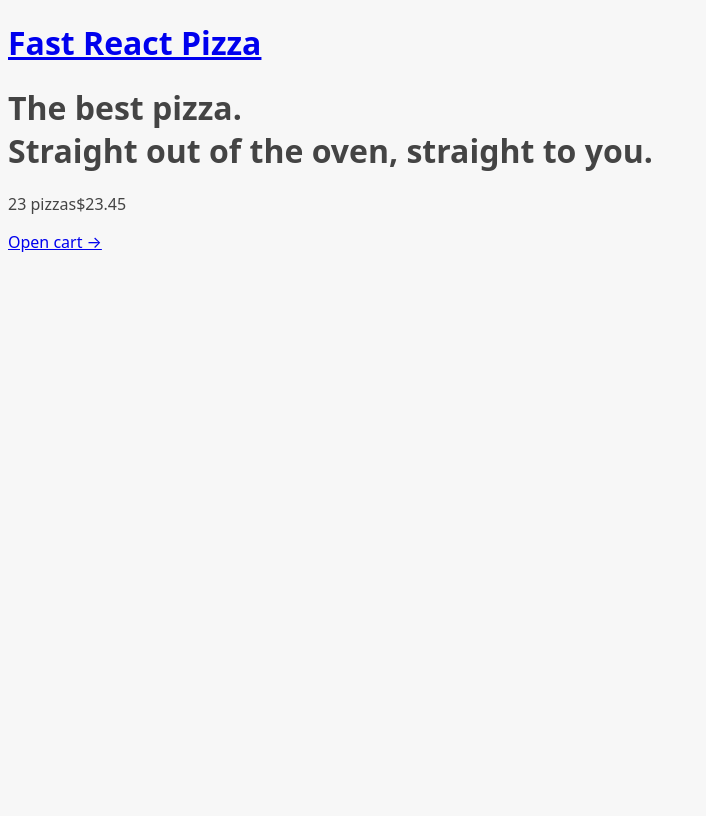
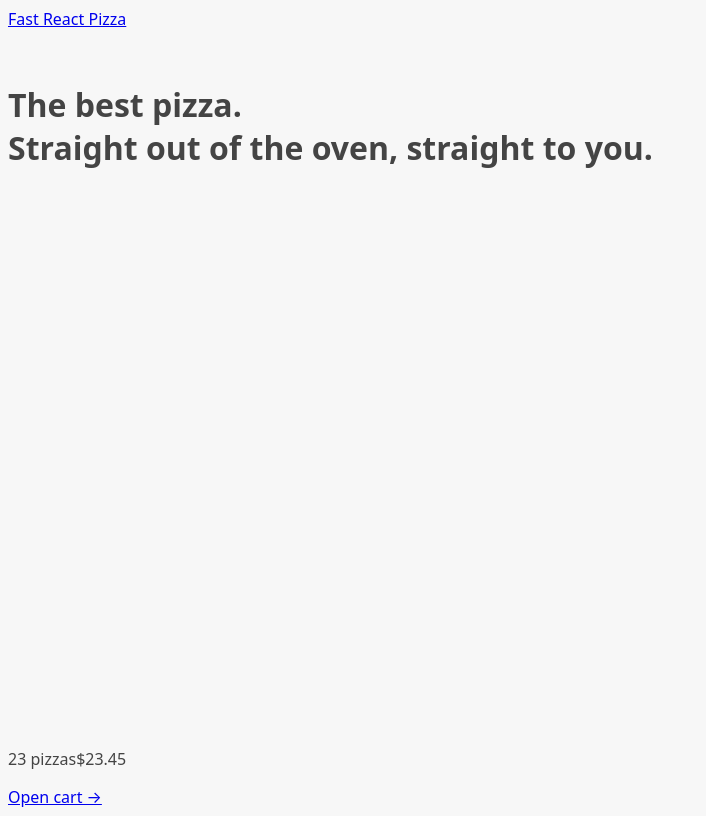
Before and after one commit to VisheshSingh/fast-react-pizza, a React (Vite) app: page / in a window 1280 px wide. Shown: the whole page, without its empty margins (0-706 px from the left). Built offline with nearby package versions, Linux system fonts and the light colour scheme.

Commit message:
loading 🔃

```diff
--- a/src/ui/AppLayout.jsx
+++ b/src/ui/AppLayout.jsx
@@ -1,14 +1,17 @@
 import React from 'react';
 import Header from './Header';
 import CartOverview from '../features/cart/CartOverview';
-import { Outlet } from 'react-router-dom';
+import { Outlet, useNavigation } from 'react-router-dom';
+import Spinner from './Spinner';
 
 const AppLayout = () => {
+  const navigation = useNavigation();
+  const isLoading = navigation.state === 'loading';
+
   return (
-    <div>
-      <h1>
-        <Header />
-      </h1>
+    <div className='layout'>
+      {isLoading && <Spinner />}
+      <Header />
 
       <main>
         <Outlet />
--- /dev/null
+++ b/src/ui/Spinner.jsx
@@ -0,0 +1,7 @@
+import React from 'react';
+
+const Spinner = () => {
+  return <div className='loader'></div>;
+};
+
+export default Spinner;
```
